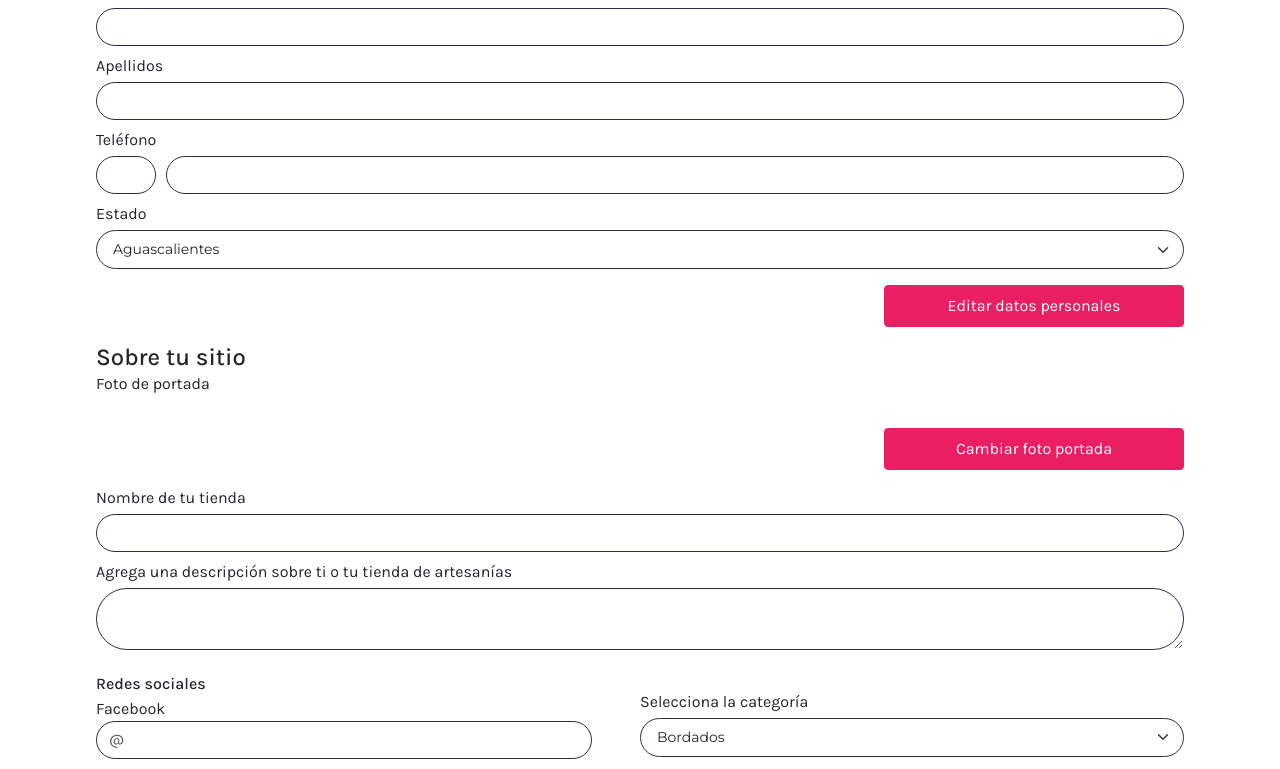
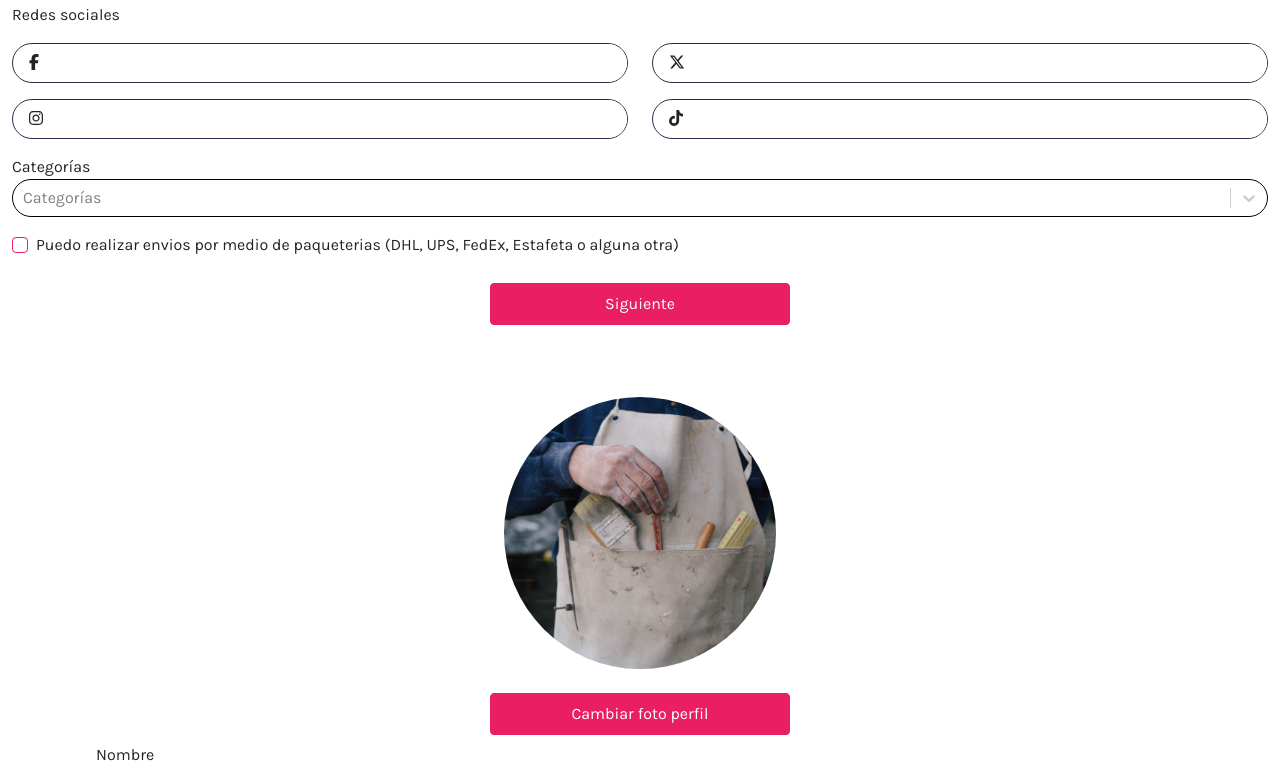
Before and after one commit to Artetopia/artetopia-front-react, a React (Vite) app: page / in a window 1280 px wide. Shown: the part 516-1285 px from the top of the page. Built offline with nearby package versions, Linux system fonts and the light colour scheme.

Commit message:
Add craftsman profile v1

```diff
--- a/src/App.jsx
+++ b/src/App.jsx
@@ -1,17 +1,26 @@
 import "./styles/app.css";
-import "./styles/styles.css";
 import Navbare from "./components/navbar";
 import Footer from "./components/footer";
+
+import "./styles/styles.css";
 import ButtonAction from "./components/buttonAction";
+import { useState } from "react";
+import { useForm } from "react-hook-form";
+
+import Checkout from "./pages/checkout";
+import RegisterArtesanoInfoSite from "./pages/registerArtesanoInfoSite";
 
 function App() {
+  const [craftsman, setCraftsman] = useState({});
   return (
     <>
       <header>
         <Navbare></Navbare>
       </header>
 
-      <section className="p-4 px-md-5 m-md-5">
+      <RegisterArtesanoInfoSite />
+
+      <form className="p-4 px-md-5 m-md-5">
         <div className="d-flex justify-content-center">
           <img
             className="img-size"
@@ -200,7 +209,7 @@ function App() {
             text="Editar"
           ></ButtonAction>
         </div>
-      </section>
+      </form>
       <footer>
         <Footer></Footer>
       </footer>
--- a/src/styles/app.css
+++ b/src/styles/app.css
@@ -25,12 +25,6 @@
 
 #call-to-action .max__width {
   max-width: 75%;
-}
-
-.input_primary {
-  border: 1px solid #2b2e4a !important;
-  max-width: 500px;
-  border-radius: 30px !important;
 }
 
 .card_about {
```
Also changed, not shown: src/styles/app.scss (+5 -5 lines).
